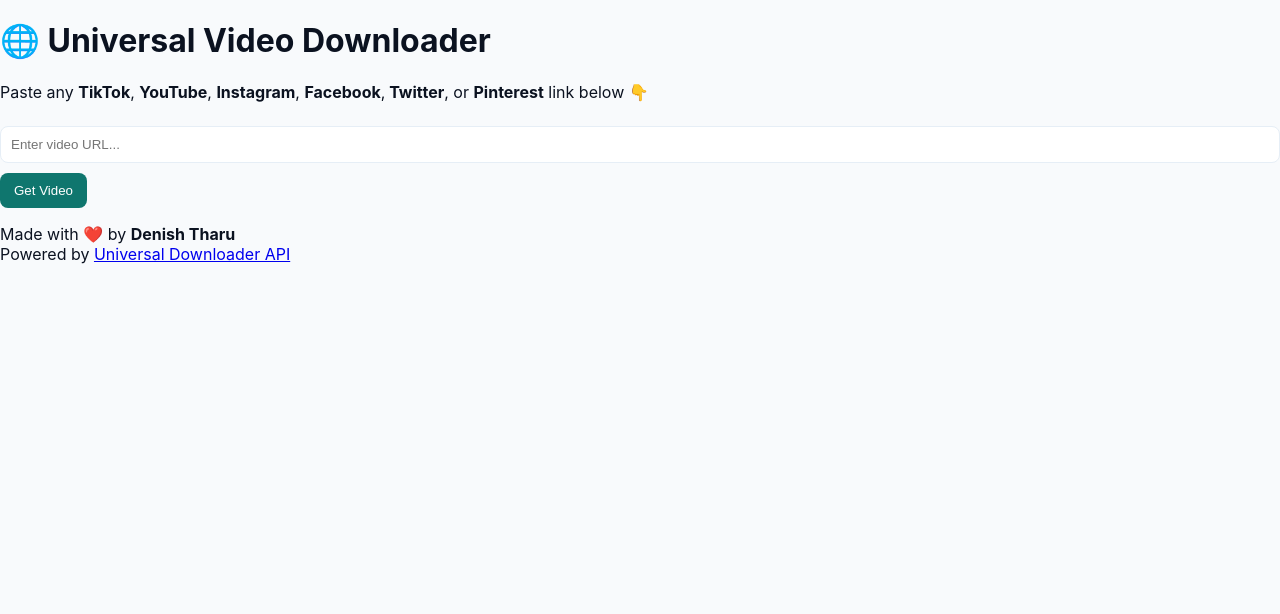
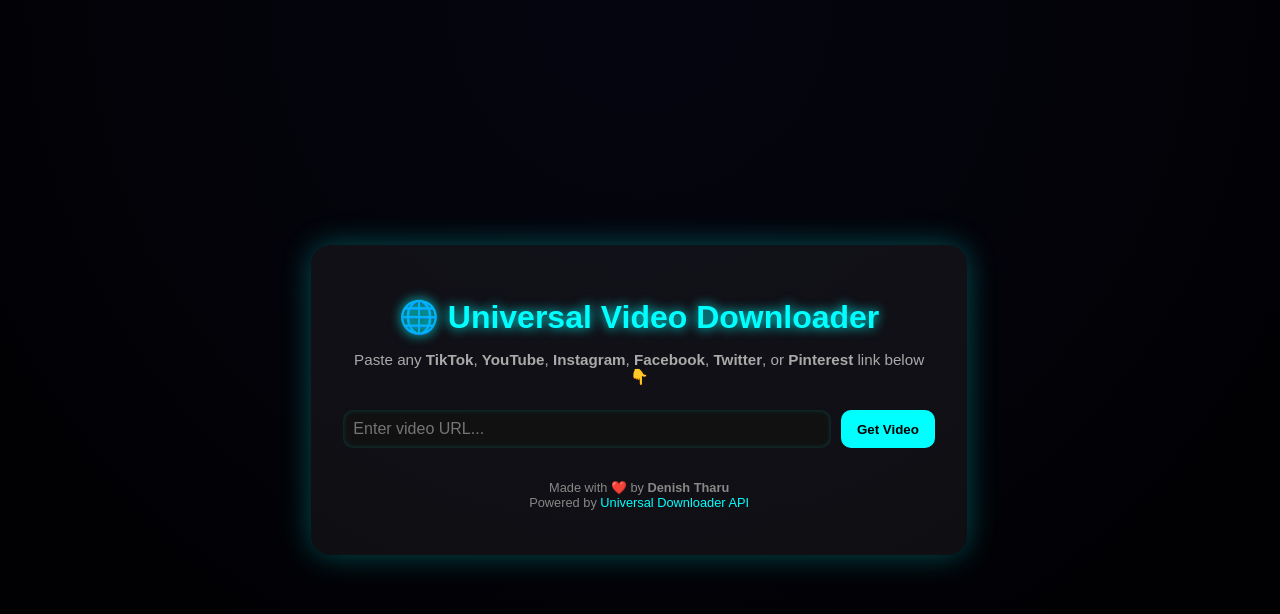
Before and after one commit to Ryukazi/Download-all-video, a React (Vite) app: page / in a window 1280 px wide. Shown: the top 614 px of the page. Built offline with nearby package versions, Linux system fonts and the light colour scheme.

Commit message:
Update style.css

```diff
--- a/src/style.css
+++ b/src/style.css
@@ -1,16 +1,116 @@
-:root{--bg:#f8fafc;--card:#ffffff;--text:#0b1220;--muted:#6b7280;--accent:#0f766e}
-*{box-sizing:border-box}
-body{margin:0;font-family:Inter,system-ui,Roboto,Arial;background:var(--bg);color:var(--text)}
-.wrap{max-width:980px;margin:0 auto;padding:28px}
-.top{padding:36px 0}
-.top h1{margin:0;font-size:28px}
-.by{color:var(--muted);margin-top:6px}
-.card{background:var(--card);padding:20px;border-radius:12px;box-shadow:0 6px 20px rgba(2,6,23,0.04);margin-bottom:18px}
-.grid{display:grid;grid-template-columns:repeat(auto-fit,minmax(220px,1fr));gap:12px}
-.ep{padding:12px;border-radius:10px;border:1px solid #eef2f7}
-.path{font-weight:600}
-.example{color:var(--muted);font-size:13px}
-input,select{width:100%;padding:10px;border-radius:8px;border:1px solid #e6eef6;margin-top:8px}
-button{background:var(--accent);color:white;padding:10px 14px;border-radius:8px;border:0;cursor:pointer;margin-top:10px}
-.foot{text-align:center;padding:18px 0;color:var(--muted)}
-.small{display:block;font-size:12px;color:var(--muted)}
+body {
+  margin: 0;
+  padding: 0;
+  font-family: "Poppins", sans-serif;
+  background: radial-gradient(circle at top, #050510, #000);
+  color: #fff;
+  min-height: 100vh;
+  display: flex;
+  justify-content: center;
+  align-items: center;
+}
+
+.container {
+  text-align: center;
+  width: 90%;
+  max-width: 600px;
+  background: rgba(255, 255, 255, 0.05);
+  padding: 2rem;
+  border-radius: 20px;
+  box-shadow: 0 0 30px rgba(0, 255, 255, 0.3);
+}
+
+.title {
+  font-size: 2rem;
+  color: cyan;
+  text-shadow: 0 0 12px cyan;
+  margin-bottom: 0.5rem;
+}
+
+.subtitle {
+  color: #aaa;
+  font-size: 0.95rem;
+  margin-bottom: 1.5rem;
+}
+
+.input-group {
+  display: flex;
+  gap: 10px;
+  margin-bottom: 1rem;
+}
+
+.input-group input {
+  flex: 1;
+  padding: 10px;
+  border-radius: 10px;
+  border: none;
+  outline: none;
+  background: #111;
+  color: #fff;
+  font-size: 1rem;
+  box-shadow: inset 0 0 5px #00ffff33;
+}
+
+.input-group button {
+  background: cyan;
+  color: #000;
+  border: none;
+  border-radius: 10px;
+  padding: 10px 16px;
+  cursor: pointer;
+  font-weight: bold;
+  transition: 0.3s;
+}
+
+.input-group button:hover {
+  background: #00ffee;
+}
+
+.error {
+  color: #ff4d4d;
+  margin-top: 0.5rem;
+}
+
+.video-card {
+  margin-top: 2rem;
+  background: rgba(255, 255, 255, 0.08);
+  padding: 1rem;
+  border-radius: 15px;
+  box-shadow: 0 0 20px #00ffff66;
+}
+
+.video-card video {
+  width: 100%;
+  border-radius: 10px;
+  margin-bottom: 1rem;
+}
+
+.download-btn {
+  display: inline-block;
+  text-decoration: none;
+  background: #00ffff;
+  color: #000;
+  padding: 10px 20px;
+  border-radius: 10px;
+  font-weight: bold;
+  transition: 0.3s;
+}
+
+.download-btn:hover {
+  background: #00ffcc;
+}
+
+.footer {
+  margin-top: 2rem;
+  font-size: 0.8rem;
+  color: #888;
+}
+
+.footer a {
+  color: cyan;
+  text-decoration: none;
+}
+
+.footer a:hover {
+  text-decoration: underline;
+}
```
